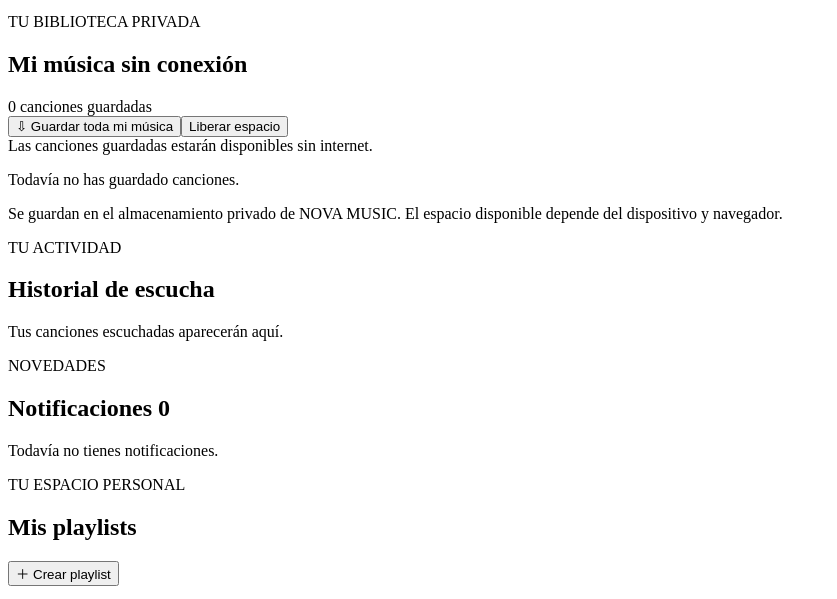
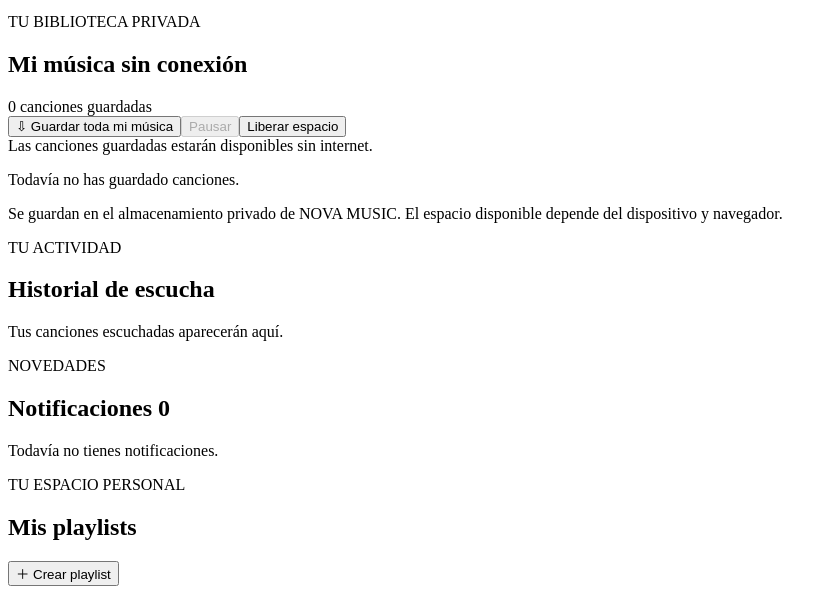
Before and after one commit to Cris12233/Nova-music, a website with bundled scripts: page index.html in a window 1280 px wide. Shown: the part 1565-2164 px from the top of the page, without its empty margins (0-837 px from the left). Built offline with nearby package versions, Linux system fonts and the light colour scheme; a script that the page names is missing.

Commit message:
Add pause and resume control to NOVA OFFLINE

```diff
--- a/index.html
+++ b/index.html
@@ -138,7 +138,7 @@
     </section>
     <section class="playlist-section nova-offline-section" id="novaOfflineSection">
       <div class="section-head compact"><div><p class="eyebrow">TU BIBLIOTECA PRIVADA</p><h2>Mi música sin conexión</h2></div><span id="novaOfflineCount" class="muted-text">0 canciones guardadas</span></div>
-      <div class="nova-offline-toolbar"><button class="primary-btn" id="novaOfflineAll" type="button">⇩ Guardar toda mi música</button><button class="outline-btn" id="novaOfflineClear" type="button">Liberar espacio</button></div>
+      <div class="nova-offline-toolbar"><button class="primary-btn" id="novaOfflineAll" type="button">⇩ Guardar toda mi música</button><button class="outline-btn" id="novaOfflinePause" type="button" disabled>Pausar</button><button class="outline-btn" id="novaOfflineClear" type="button">Liberar espacio</button></div>
       <div class="nova-offline-progress" id="novaOfflineProgress" role="status">Las canciones guardadas estarán disponibles sin internet.</div>
       <div id="novaOfflineList" class="nova-offline-list"><p class="muted-text">Todavía no has guardado canciones.</p></div>
       <p class="hint">Se guardan en el almacenamiento privado de NOVA MUSIC. El espacio disponible depende del dispositivo y navegador.</p>
```
